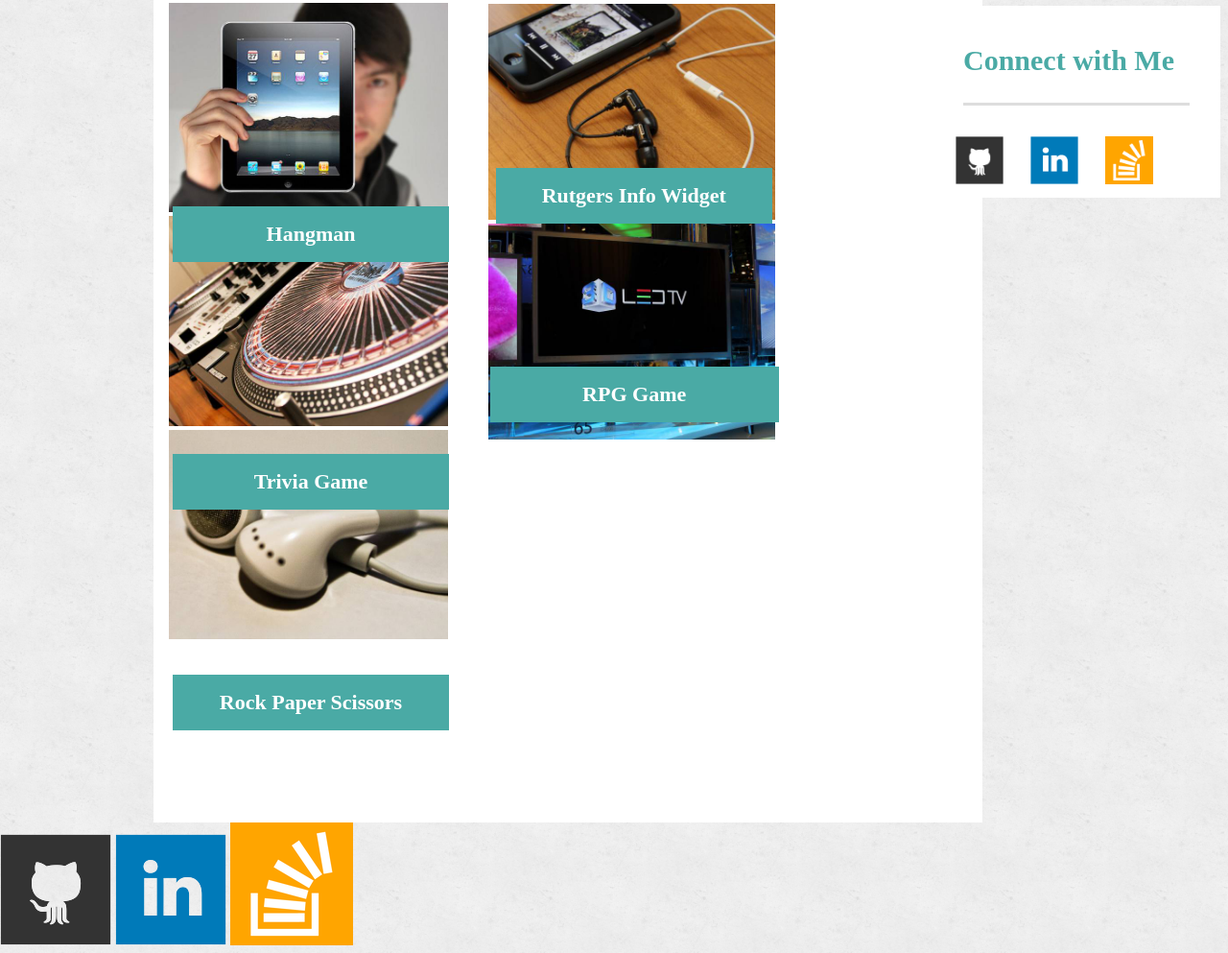
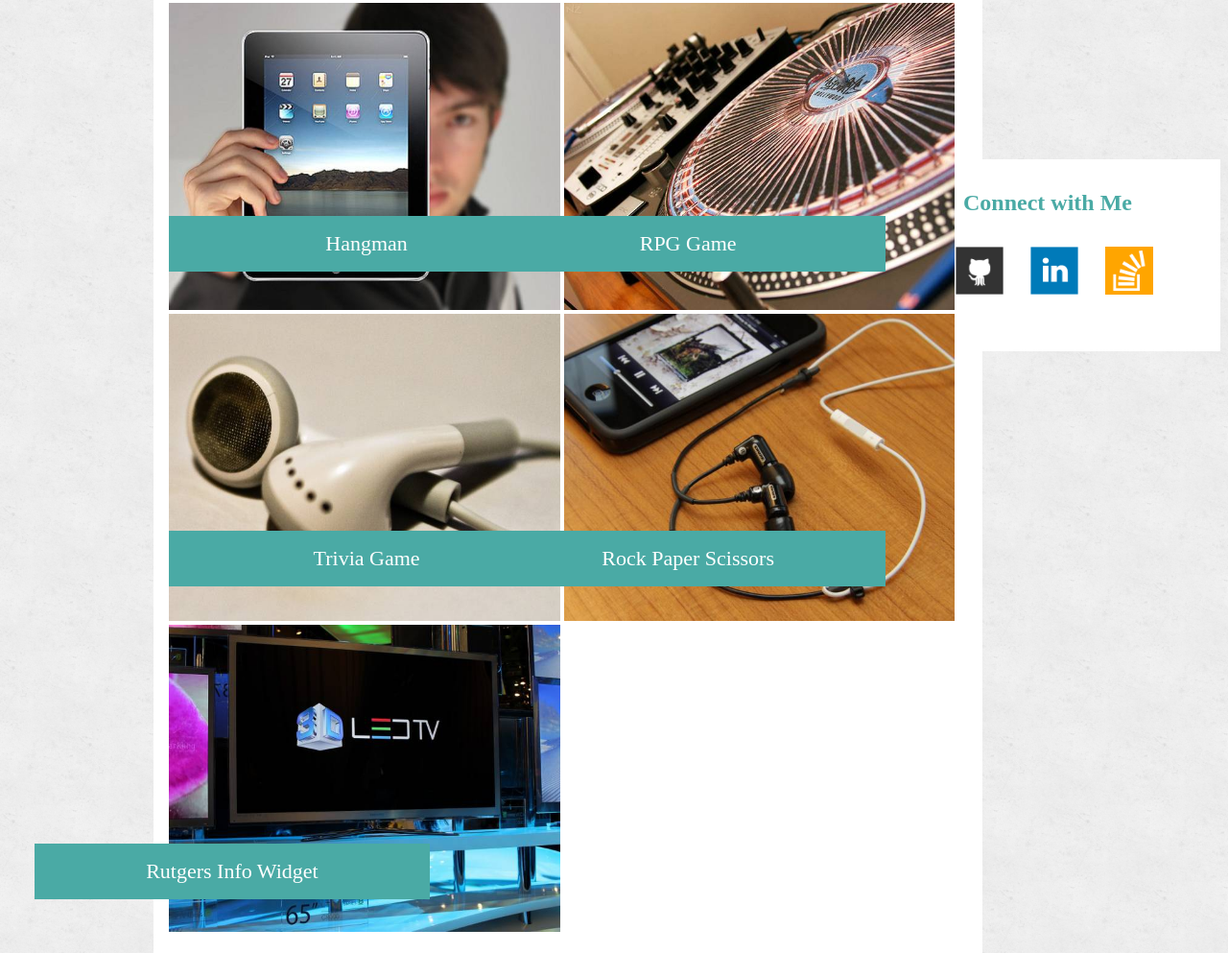
Before and after one commit to DeveloperOfAze/HomeTask1, a plain HTML site: page HomeWorkPartContact/portfolio.html in a window 1280 px wide. Shown: the part 247-1240 px from the top of the page at 96% size. Drawn offline with Linux system fonts and the light colour scheme.

Commit message:
Burada Portifolio Da Yenilik Edilib

```diff
--- a/HomeWorkPartContact/assets/css/contact.css
+++ b/HomeWorkPartContact/assets/css/contact.css
@@ -26,7 +26,7 @@ body{
     line-height: 18px;
     color: #999;
     text-decoration: none;
-    border-left: 1px solid #efefefaf;
+    border-left: 1px solid #efefef;
 
 
 
--- a/HomeWorkPartContact/assets/css/port.css
+++ b/HomeWorkPartContact/assets/css/port.css
@@ -11,7 +11,7 @@ height: 35%;
 }
 #div-esas{
     width: 65%;
-    height: 60rem;
+    height: 70rem;
     margin-top: 2rem;
     padding: 1rem 1rem;
 }
@@ -19,7 +19,7 @@ height: 35%;
         margin-top: -80%;
     margin-left: 40%;
 }
-#triva1{
+/* #triva1{
 
     color: #fff;
     text-align: center;
@@ -87,7 +87,7 @@ padding: 1rem;
 
 margin-left: 2px;
 
-}
+} */
 #divcontact2{
     width: 300px;
     height: 200px;
@@ -124,10 +124,136 @@ height: 4.5rem;
     margin-top: 1rem;
     margin-top: 15.9rem;
 }
-h2{
+/* h2{
     padding-bottom: 20px;
     font-size: 30px;
     line-height: 49px;
     border-bottom: 3px solid #ddd;
     color: #4aaaa5;
+} */
+#esas{
+    background-color: white;
+    width: 50%;
+    height: 45rem;
+    margin-left: auto;
+    margin-right: auto;
 }
+#Sekil1 img{
+    width: 49%;
+    height: 20rem;
+}
+/* #Sekil1 p:first-child{
+    background-color: aqua;
+    color: white;
+    display: inline-block;
+    position: absolute;
+    text-align: center;
+    width: 367px;
+    height: 50px;
+    top: 250px;
+} */
+/* #sekil2{
+    background-color: aqua;
+    color: white;
+    display: inline-block;
+    position: absolute;
+    text-align: center;
+    width: 367px;
+    height: 50px;
+    right: 384px;
+    top: 250px;
+} */
+#Sekil2 img{
+    width: 49%;
+    height: 20rem;
+}
+/* #sekil2-text{
+    background-color: aqua;
+    color: white;
+    display: inline-block;
+    position: absolute;
+    text-align: center;
+    width: 367px;
+    height: 50px;
+    right: 384px;
+    top: 550px;
+} */
+/* #sekil3{
+background-color: aqua;
+    color: white;
+    display: inline-block;
+    position: absolute;
+    text-align: center;
+    width: 367px;
+    height: 50px;
+    left: 374.5px;
+    top: 550px;
+
+} */
+#Hangman{
+    color: #fff;
+    text-align: center;
+    background: #4aaaa5;
+    border-bottom: 0;
+    font-size: 22px;
+    width: 29.7%;
+    position: absolute;
+    top: 55%;
+ left: 9rem;
+padding: 1rem;
+}
+#RPGGame{
+    color: #fff;
+    text-align: center;
+    background: #4aaaa5;
+    border-bottom: 0;
+    font-size: 22px;
+    width: 29.7%;
+    position: absolute;
+    top: 55%;
+right: 20.3rem;
+padding: 1rem;
+}
+#TriviaGame{
+    color: #fff;
+    text-align: center;
+    background: #4aaaa5;
+    border-bottom: 0;
+    font-size: 22px;
+    width: 29.7%;
+    position: absolute;
+    top: 96%;
+ left: 9rem;
+padding: 1rem;
+}
+#RPS{
+    color: #fff;
+    text-align: center;
+    background: #4aaaa5;
+    border-bottom: 0;
+    font-size: 22px;
+    width: 29.7%;
+    position: absolute;
+right: 20.3rem;
+top: 96%;
+padding: 1rem;
+}
+#RIW{
+    color: #fff;
+    text-align: center;
+    background: #4aaaa5;
+    border-bottom: 0;
+    font-size: 22px;
+    width: 29.7%;
+    position: absolute;
+ bottom: -26rem;
+ right: 50rem;
+padding: 1rem;
+}
+#port{
+    padding-bottom: 20px;
+    font-size: 30px;
+    line-height: 49px;
+    color: rgb(74, 170, 165);
+    border-bottom: 3px solid rgb(221, 221, 221);
+}
--- a/HomeWorkPartContact/portfolio.html
+++ b/HomeWorkPartContact/portfolio.html
@@ -21,36 +21,27 @@
         </div>
         </header>
         <div id="div-esas">
-          <h2>Portfolio</h2>
-            <div class="work">
-                <img src="/HomeWorkPartContact/assets/images/technics-q-c-640-480-1.jpg" alt="Rutgers Info Widget">
+          <h2 id="port">Portfolio</h2>
+          <div id="Sekil1">
+            <p id="Hangman">Hangman</p>
+            <img src="/HomeWorkPartContact/assets/images/technics-q-c-640-480-1.jpg" alt="">
 
-                <h3 id="triva1">Hangman</h3>
-              </div>
-            <div class="work">
-                <img src="/HomeWorkPartContact/assets/images/technics-q-c-640-480-2.jpg" alt="Rutgers Info Widget">
+            <img src="/HomeWorkPartContact/assets/images/technics-q-c-640-480-2.jpg" alt="" >
+            <p id="RPGGame">RPG Game</p>
+        </div>
+        <div id="Sekil2">
+            <p id="TriviaGame">Trivia Game
+            </p>
+            <img src="/HomeWorkPartContact/assets/images/technics-q-c-640-480-5.jpg" alt="">
 
-                <h3 id="triva2">Trivia Game</h3>
-              </div>
-              <div class="work">
-                <img src="/HomeWorkPartContact/assets/images/technics-q-c-640-480-5.jpg" alt="Rutgers Info Widget">
-
-                <h3 id="triva3">Rock Paper Scissors</h3>
-              </div>
-
-              <div id="div-2">
-
-                    <div class="work">
-                        <img src="/HomeWorkPartContact/assets/images/technics-q-c-640-480-7.jpg" alt="Rutgers Info Widget">
-
-                        <h3 id="triva4">Rutgers Info Widget
-                        </h3>
-                      </div>
-                    <div class="work">
-                        <img src="/HomeWorkPartContact/assets/images/technics-q-c-640-480-9.jpg" alt="Rutgers Info Widget">
-
-                        <h3 id="triva5">RPG Game</h3>
-                      </div>
+            <img src="/HomeWorkPartContact/assets/images/technics-q-c-640-480-7.jpg" alt="" >
+            <p id="RPS">Rock Paper Scissors
+            </p>
+        </div>
+        <div id="Sekil2">
+          <p id="RIW">Rutgers Info Widget          </p>
+            <img src="/HomeWorkPartContact/assets/images/technics-q-c-640-480-9.jpg" alt="">
+        </div>
 
 
                    </div>
```
